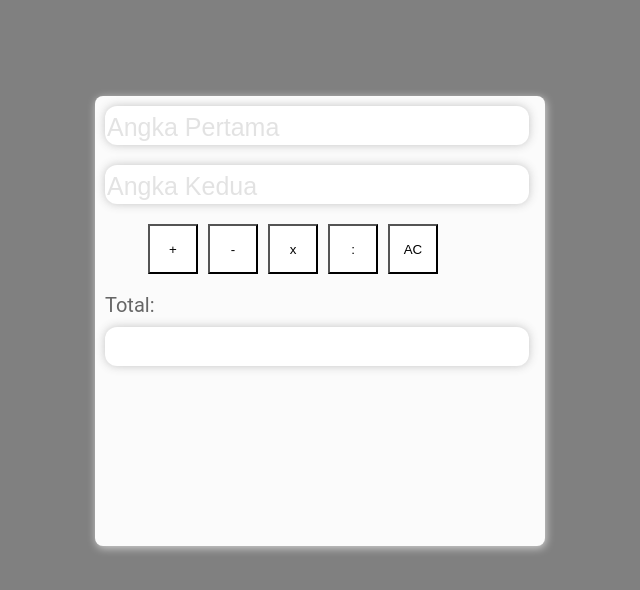
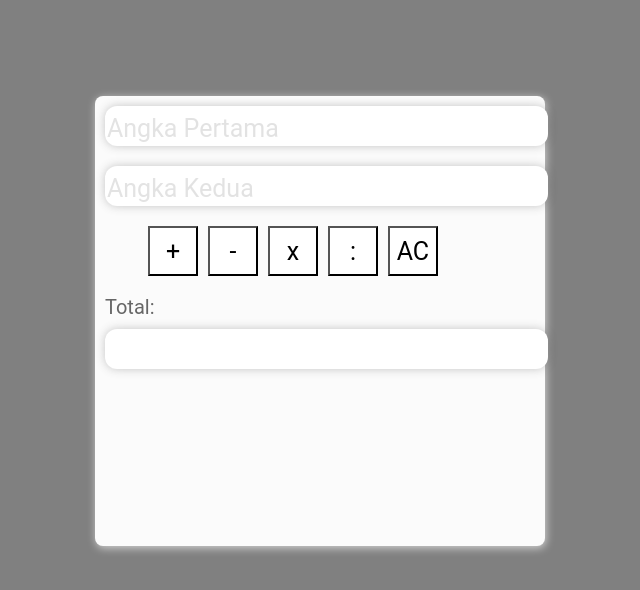
Before and after one commit to Jo766hi/Tugas3, a plain HTML site: page index.html in a window 1280 px wide. Shown: the whole page, without its empty margins (320-960 px from the left). Drawn offline with Linux system fonts and the light colour scheme.

Commit message:
Update style.css

```diff
--- a/style.css
+++ b/style.css
@@ -2,6 +2,9 @@ body{
   background-color: gray;
 }
 
+p, div, input{
+  font-family: Roboto;
+}
 #bg{
   background: #fbfbfb;
   border-radius: 8px;
@@ -35,6 +38,8 @@ input[type=button]{
 	margin: 3px;
 	margin-top: 10px;
 	cursor: pointer;
+  transition: background-color 1s;
+  font-size: 25px;
 }
 
 ::placeholder{
@@ -49,3 +54,9 @@ input[type=button]{
   font-size: 20px;
   color: #666;
 }
+
+input[type=button]:hover{
+  box-shadow: 0px 1px 18px #808080;
+  background-color:  rgb(100, 97, 97);
+  color: #FFFFFF;
+}
```
